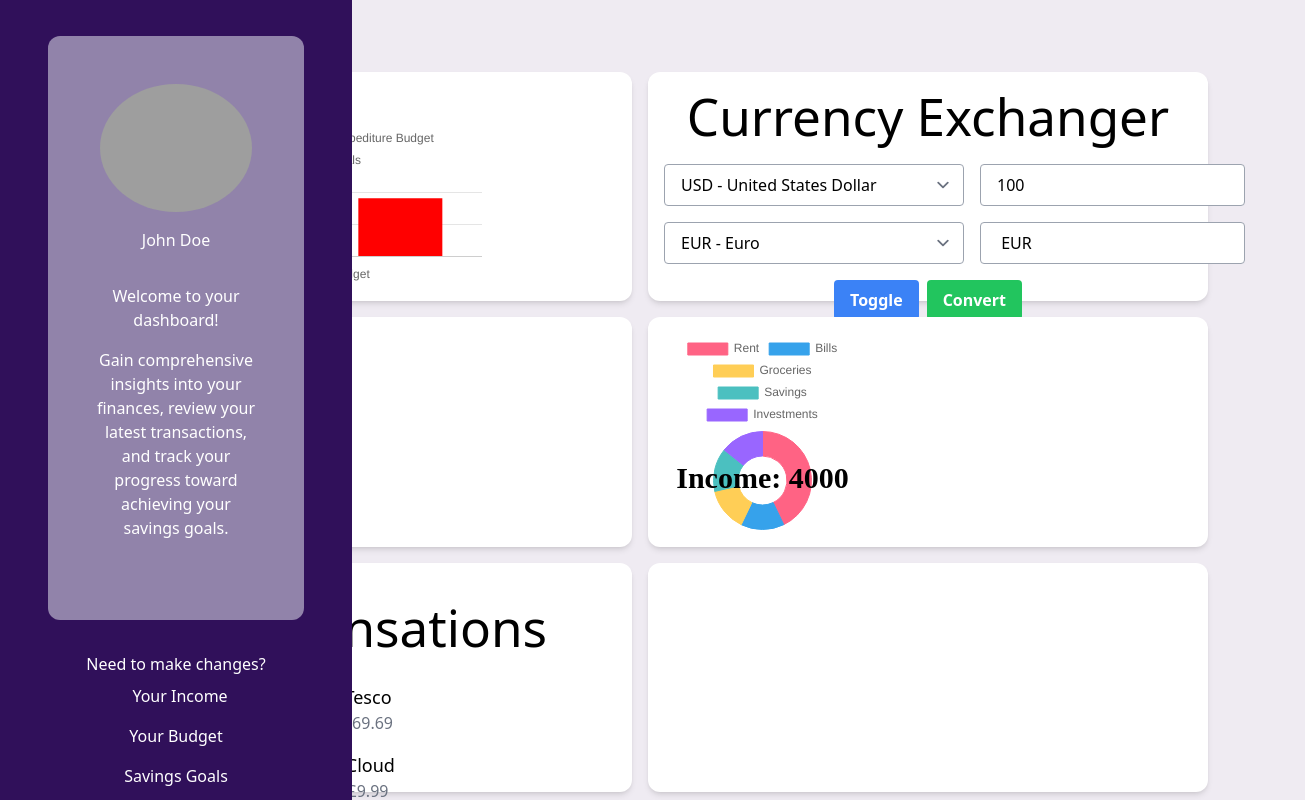
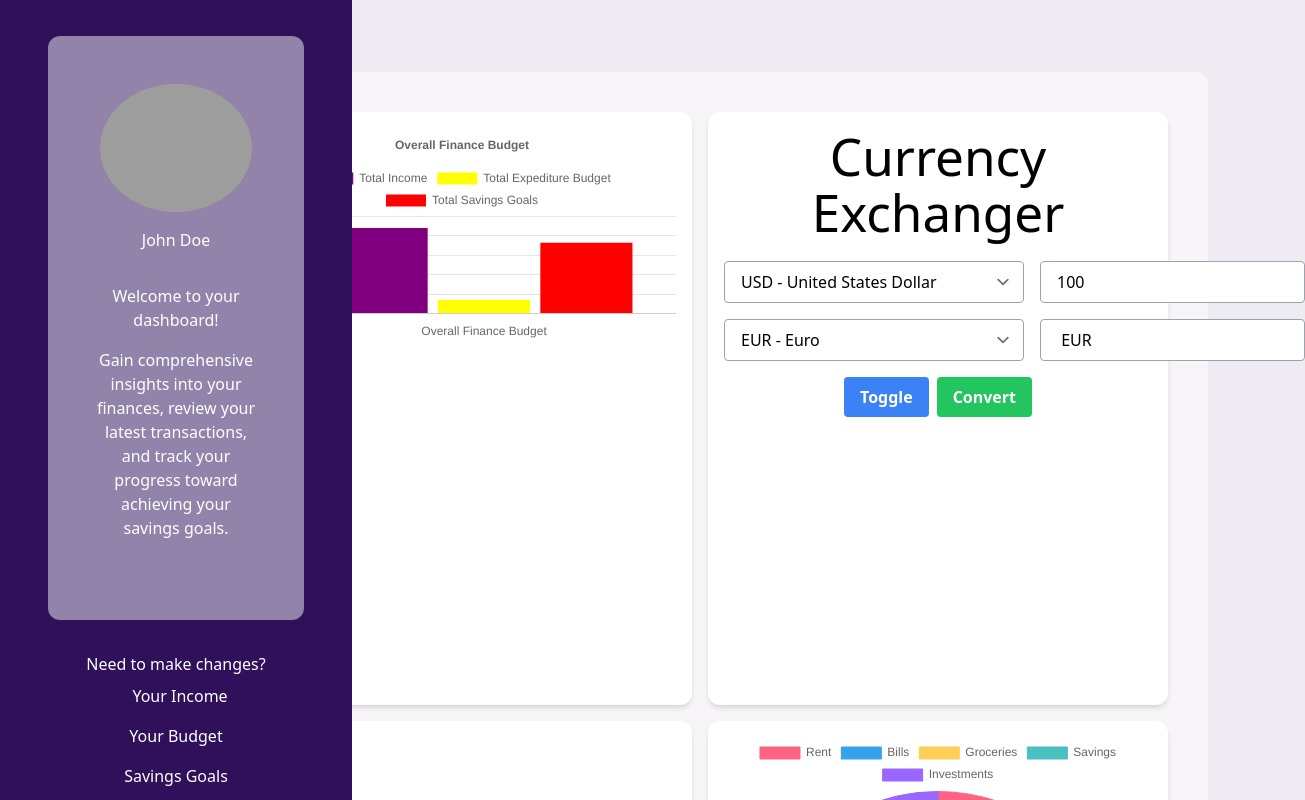
Before and after one commit to MrKatrish/insight_wallet, a React (Vite) app: page /dashboard in a window 1280 px wide. Shown: the top 800 px of the page, 1305 px wide, since content can reach past the window. Built offline with nearby package versions, Linux system fonts and the light colour scheme; grey boxes are pictures that could not be loaded.

Commit message:
commented out mid-width from index.css for better page alignment

```diff
--- a/src/index.css
+++ b/src/index.css
@@ -12,7 +12,7 @@ body {
   margin: 0;
   display: flex;
   place-items: center;
-  min-width: 320px;
+  /* min-width: 320px; */
   min-height: 100vh;
   color: black;
   background-color: var(--light-pink);
--- a/src/pages/Dashboard.jsx
+++ b/src/pages/Dashboard.jsx
@@ -14,8 +14,10 @@ const Dashboard = () => {
         {/* Sidebar */}
         <Sidebar />
 
+        {/* Main Content Wrapper */}
+        <div className="flex-1 p-10 pl-40">
           {/* Main Content */}
-        <div className="flex-1 p-10 grid grid-cols-2 grid-rows-3 gap-4">
+          <div className="bg-white bg-opacity-50 rounded-xl p-10 grid grid-cols-2 grid-rows-3 gap-4">
             {/* Tile 1 - Bar Chart */}
             <div className="bg-white rounded-xl shadow-md p-4 col-span-1">
               <BarChart />
@@ -43,7 +45,8 @@ const Dashboard = () => {
 
             {/* Tile 6 - Savings Goals (Placeholder) */}
             <div className="bg-white rounded-xl shadow-md p-4 col-span-1">
-            {/* here add SavingsGoals componendt*/}
+              {/* here add SavingsGoals component*/}
+            </div>
           </div>
         </div>
       </div>
```
Lines whose indentation alone changed are shown as unchanged.
